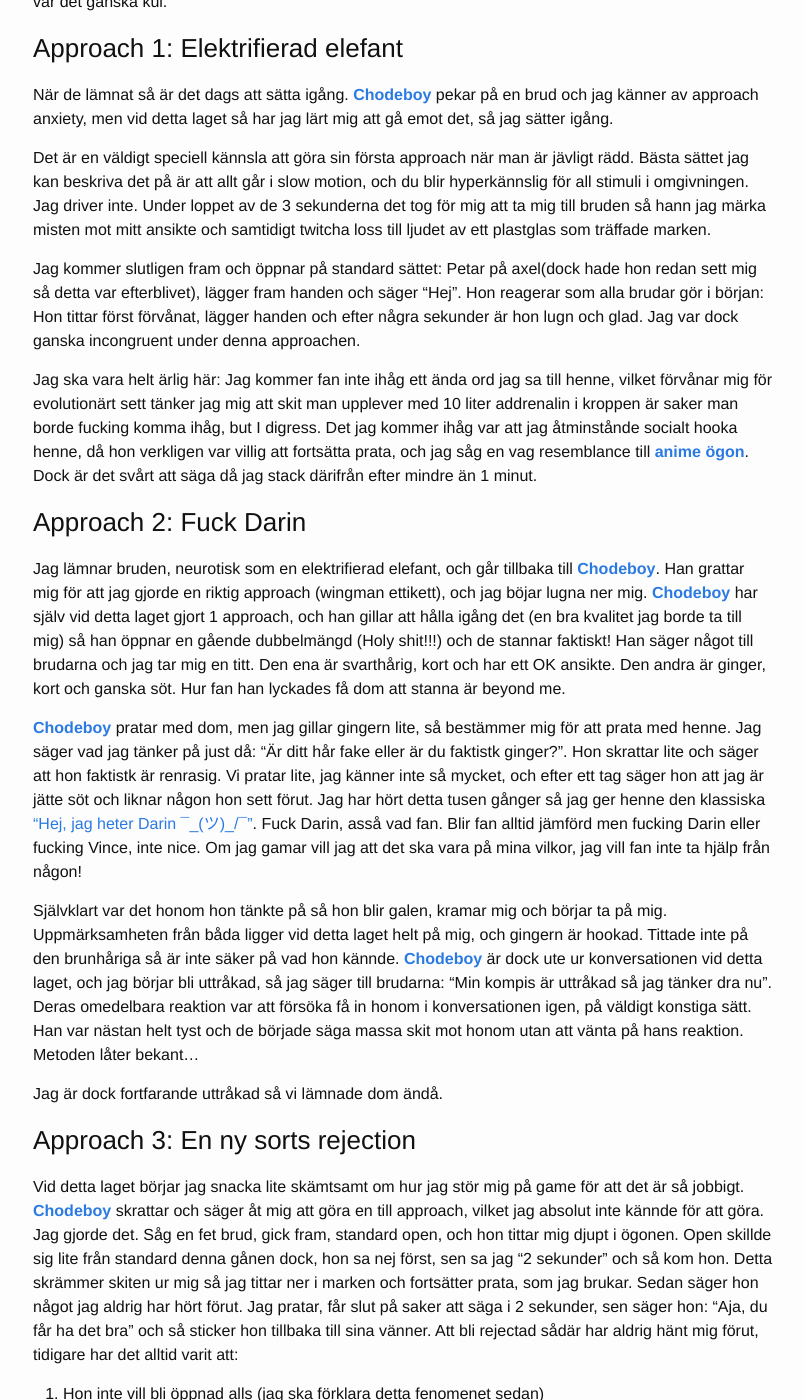
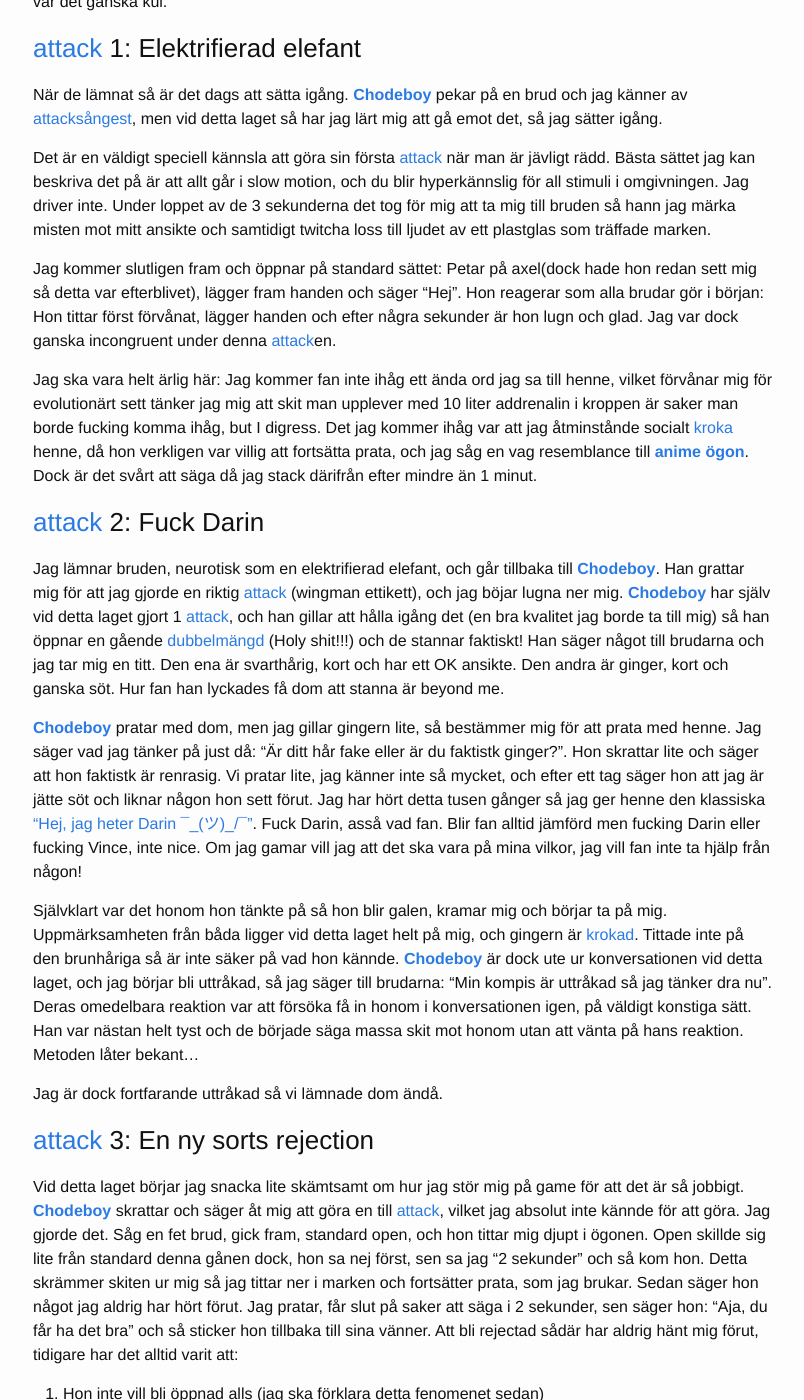
Before and after one commit to state-man/state-man.github.io, a Jekyll site: the page built from _posts/2015-11-06-fr-man-verkligen.markdown, in a window 1280 px wide and 1400 px high, scrolled down 1062 px. Shown: the whole window, without its empty margins (237-1041 px from the left). Built offline with Jekyll 4.4.1, drawn with Linux system fonts in a browser that asks for light colours; some of the changed text lies outside the part shown.

Commit message:
Replace English terms with Swedish ones

```diff
--- a/_posts/2015-11-06-fr-man-verkligen.markdown
+++ b/_posts/2015-11-06-fr-man-verkligen.markdown
@@ -16,37 +16,37 @@ Det verkade vara mycket folk i början, men det visade sig vara mestadels gamlin
 ### Interaktion 1: Ihågkommen
 Han gjorde övningen, och det gick förvånansvärt bra: Han klarade sig i 40 sekunder, vilket är mer än jag först klarade, om jag inte minns fel. Vi blir dock avbrutna under övningen av att vi träffar en tjej som gick i vår grundskola. Vi pratar lite med henne om fluff, sen introducerar hon oss för hennes vänner. Hon hade 2 vänner 1 som var jävligt fet (no offense, många i min familj är fetton) och en som var lite mullig, ingen av dom var KB.
 
-Den lite mulliga stirrar på mig konstigt, vilket creepar ut mig, sen säger hon att hon känner mig. Jag tvivlar på henne först, men sen berättar hon att jag var från Uruguay och gillar Fight Club, så tydligen hade jag pratat med henne förut. Hon hade [**anime ögon**](/om-mig#Glosor) hela tiden, vilket jag tyckte var lustigt då jag inte sagt någonting alls än. Detta är självklart inte en approach, men det är lustigt att bli ihågkommen positivt.
+Den lite mulliga stirrar på mig konstigt, vilket creepar ut mig, sen säger hon att hon känner mig. Jag tvivlar på henne först, men sen berättar hon att jag var från Uruguay och gillar Fight Club, så tydligen hade jag pratat med henne förut. Hon hade [**anime ögon**](/om-mig#Glosor) hela tiden, vilket jag tyckte var lustigt då jag inte sagt någonting alls än. Detta är självklart inte en [attack](/om-mig#Glosor), men det är lustigt att bli ihågkommen positivt.
 
 Vi fortsätter snacka, med vi menar jag mig själv och brudarna ([**Chodeboy**](/om-mig#Personer) är [**Chode**](/om-mig#Glosor)), men efter ett tag så blir jag uttråkad så jag bestämmer mig för att låssas vara en het brud; med det menar jag att jag bara börjar ge 1 ords svar på allt de säger (använde jag semikolon rätt där?). De reagerar som de flesta [**Chodes**](/om-mig#Glosor) brukar och drar, dock på ett relativt positivt sätt, tror jag... jag hoppas det i alla fall. I vilket fall var det ganska kul.
 
-### Approach 1: Elektrifierad elefant
+### [attack](/om-mig#Glosor) 1: Elektrifierad elefant
 
-När de lämnat så är det dags att sätta igång. [**Chodeboy**](/om-mig#Personer) pekar på en brud och jag känner av approach anxiety, men vid detta laget så har jag lärt mig att gå emot det, så jag sätter igång.
+När de lämnat så är det dags att sätta igång. [**Chodeboy**](/om-mig#Personer) pekar på en brud och jag känner av [attacksångest](/om-mig#Glosor), men vid detta laget så har jag lärt mig att gå emot det, så jag sätter igång.
 
-Det är en väldigt speciell kännsla att göra sin första approach när man är jävligt rädd. Bästa sättet jag kan beskriva det på är att allt går i slow motion, och du blir hyperkännslig för all stimuli i omgivningen. Jag driver inte. Under loppet av de 3 sekunderna det tog för mig att ta mig till bruden så hann jag märka misten mot mitt ansikte och samtidigt twitcha loss till ljudet av ett plastglas som träffade marken.
+Det är en väldigt speciell kännsla att göra sin första [attack](/om-mig#Glosor) när man är jävligt rädd. Bästa sättet jag kan beskriva det på är att allt går i slow motion, och du blir hyperkännslig för all stimuli i omgivningen. Jag driver inte. Under loppet av de 3 sekunderna det tog för mig att ta mig till bruden så hann jag märka misten mot mitt ansikte och samtidigt twitcha loss till ljudet av ett plastglas som träffade marken.
 
-Jag kommer slutligen fram och öppnar på standard sättet: Petar på axel(dock hade hon redan sett mig så detta var efterblivet), lägger fram handen och säger "Hej". Hon reagerar som alla brudar gör i början: Hon tittar först förvånat, lägger handen och efter några sekunder är hon lugn och glad. Jag var dock ganska incongruent under denna approachen.
+Jag kommer slutligen fram och öppnar på standard sättet: Petar på axel(dock hade hon redan sett mig så detta var efterblivet), lägger fram handen och säger "Hej". Hon reagerar som alla brudar gör i början: Hon tittar först förvånat, lägger handen och efter några sekunder är hon lugn och glad. Jag var dock ganska incongruent under denna [attack](/om-mig#Glosor)en.
 
-Jag ska vara helt ärlig här: Jag kommer fan inte ihåg ett ända ord jag sa till henne, vilket förvånar mig för evolutionärt sett tänker jag mig att skit man upplever med 10 liter addrenalin i kroppen är saker man borde fucking komma ihåg, but I digress. Det jag kommer ihåg var att jag åtminstånde socialt hooka henne, då hon verkligen var villig att fortsätta prata, och jag såg en vag resemblance till [**anime ögon**](/om-mig#Glosor). Dock är det svårt att säga då jag stack därifrån efter mindre än 1 minut.
+Jag ska vara helt ärlig här: Jag kommer fan inte ihåg ett ända ord jag sa till henne, vilket förvånar mig för evolutionärt sett tänker jag mig att skit man upplever med 10 liter addrenalin i kroppen är saker man borde fucking komma ihåg, but I digress. Det jag kommer ihåg var att jag åtminstånde socialt [kroka](/om-mig#Glosor) henne, då hon verkligen var villig att fortsätta prata, och jag såg en vag resemblance till [**anime ögon**](/om-mig#Glosor). Dock är det svårt att säga då jag stack därifrån efter mindre än 1 minut.
 
-### Approach 2: Fuck Darin
+### [attack](/om-mig#Glosor) 2: Fuck Darin
 
-Jag lämnar bruden, neurotisk som en elektrifierad elefant, och går tillbaka till [**Chodeboy**](/om-mig#Personer). Han grattar mig för att jag gjorde en riktig approach (wingman ettikett), och jag böjar lugna ner mig. [**Chodeboy**](/om-mig#Personer) har själv vid detta laget gjort 1 approach, och han gillar att hålla igång det (en bra kvalitet jag borde ta till mig) så han öppnar en gående dubbelmängd (Holy shit!!!) och de stannar faktiskt! Han säger något till brudarna och jag tar mig en titt. Den ena är svarthårig, kort och har ett OK ansikte. Den andra är ginger, kort och ganska söt. Hur fan han lyckades få dom att stanna är beyond me.
+Jag lämnar bruden, neurotisk som en elektrifierad elefant, och går tillbaka till [**Chodeboy**](/om-mig#Personer). Han grattar mig för att jag gjorde en riktig [attack](/om-mig#Glosor) (wingman ettikett), och jag böjar lugna ner mig. [**Chodeboy**](/om-mig#Personer) har själv vid detta laget gjort 1 [attack](/om-mig#Glosor), och han gillar att hålla igång det (en bra kvalitet jag borde ta till mig) så han öppnar en gående [dubbelmängd](/om-mig#Glosor) (Holy shit!!!) och de stannar faktiskt! Han säger något till brudarna och jag tar mig en titt. Den ena är svarthårig, kort och har ett OK ansikte. Den andra är ginger, kort och ganska söt. Hur fan han lyckades få dom att stanna är beyond me.
 
 [**Chodeboy**](/om-mig#Personer) pratar med dom, men jag gillar gingern lite, så bestämmer mig för att prata med henne. Jag säger vad jag tänker på just då: "Är ditt hår fake eller är du faktistk ginger?". Hon skrattar lite och säger att hon faktistk är renrasig. Vi pratar lite, jag känner inte så mycket, och efter ett tag säger hon att jag är jätte söt och liknar någon hon sett förut. Jag har hört detta tusen gånger så jag ger henne den klassiska ["Hej, jag heter Darin ¯\_(ツ)_/¯"](https://www.youtube.com/watch?v=goEQx-yA1OU). Fuck Darin, asså vad fan. Blir fan alltid jämförd men fucking Darin eller fucking Vince, inte nice. Om jag gamar vill jag att det ska vara på mina vilkor, jag vill fan inte ta hjälp från någon!
 
-Självklart var det honom hon tänkte på så hon blir galen, kramar mig och börjar ta på mig. Uppmärksamheten från båda ligger vid detta laget helt på mig, och gingern är hookad. Tittade inte på den brunhåriga så är inte säker på vad hon kännde. [**Chodeboy**](/om-mig#Personer) är dock ute ur konversationen vid detta laget, och jag börjar bli uttråkad, så jag säger till brudarna: "Min kompis är uttråkad så jag tänker dra nu". Deras omedelbara reaktion var att försöka få in honom i konversationen igen, på väldigt konstiga sätt. Han var nästan helt tyst och de började säga massa skit mot honom utan att vänta på hans reaktion. Metoden låter bekant...
+Självklart var det honom hon tänkte på så hon blir galen, kramar mig och börjar ta på mig. Uppmärksamheten från båda ligger vid detta laget helt på mig, och gingern är [krokad](/om-mig#Glosor). Tittade inte på den brunhåriga så är inte säker på vad hon kännde. [**Chodeboy**](/om-mig#Personer) är dock ute ur konversationen vid detta laget, och jag börjar bli uttråkad, så jag säger till brudarna: "Min kompis är uttråkad så jag tänker dra nu". Deras omedelbara reaktion var att försöka få in honom i konversationen igen, på väldigt konstiga sätt. Han var nästan helt tyst och de började säga massa skit mot honom utan att vänta på hans reaktion. Metoden låter bekant...
 
 Jag är dock fortfarande uttråkad så vi lämnade dom ändå.
 
-### Approach 3: En ny sorts rejection
+### [attack](/om-mig#Glosor) 3: En ny sorts rejection
 
-Vid detta laget börjar jag snacka lite skämtsamt om hur jag stör mig på game för att det är så jobbigt. [**Chodeboy**](/om-mig#Personer) skrattar och säger åt mig att göra en till approach, vilket jag absolut inte kännde för att göra. Jag gjorde det. Såg en fet brud, gick fram, standard open, och hon tittar mig djupt i ögonen. Open skillde sig lite från standard denna gånen dock, hon sa nej först, sen sa jag "2 sekunder" och så kom hon. Detta skrämmer skiten ur mig så jag tittar ner i marken och fortsätter prata, som jag brukar. Sedan säger hon något jag aldrig har hört förut. Jag pratar, får slut på saker att säga i 2 sekunder, sen säger hon: "Aja, du får ha det bra" och så sticker hon tillbaka till sina vänner. Att bli rejectad sådär har aldrig hänt mig förut, tidigare har det alltid varit att:
+Vid detta laget börjar jag snacka lite skämtsamt om hur jag stör mig på game för att det är så jobbigt. [**Chodeboy**](/om-mig#Personer) skrattar och säger åt mig att göra en till [attack](/om-mig#Glosor), vilket jag absolut inte kännde för att göra. Jag gjorde det. Såg en fet brud, gick fram, standard open, och hon tittar mig djupt i ögonen. Open skillde sig lite från standard denna gånen dock, hon sa nej först, sen sa jag "2 sekunder" och så kom hon. Detta skrämmer skiten ur mig så jag tittar ner i marken och fortsätter prata, som jag brukar. Sedan säger hon något jag aldrig har hört förut. Jag pratar, får slut på saker att säga i 2 sekunder, sen säger hon: "Aja, du får ha det bra" och så sticker hon tillbaka till sina vänner. Att bli rejectad sådär har aldrig hänt mig förut, tidigare har det alltid varit att:
 
 1. Hon inte vill bli öppnad alls (jag ska förklara detta fenomenet sedan)
-2. Att hon inte blir hookad direkt men typ stannar där och väntar på att bli hookad / se mer av min personlighet
-3. Blir hookad direkt
+2. Att hon inte blir [krokad](/om-mig#Glosor) direkt men typ stannar där och väntar på att bli [krokad](/om-mig#Glosor) / se mer av min personlighet
+3. Blir [krokad](/om-mig#Glosor) direkt
 
 Detta var väldigt intressant, och lite deprimerande, i alla fall i stunden. Detta fick ner mitt state ganske mycket, vilket är förvånande med tanke på att jag inte var attraherad över huvud taget av henne. Så kontenan av detta var att jag, inte bara blev dissad av en fattie, men jag blev dissad på ett sätt jag aldrig tidigare skådat!
 
@@ -54,7 +54,7 @@ Detta var väldigt intressant, och lite deprimerande, i alla fall i stunden. Det
 
 Vi går in på dansgolvet och dansar lite. Jag visar [**Chodeboy**](/om-mig#Personer) [maskdansen](https://youtu.be/YsnIYDk1RAM?t=3m20s). Det var allt.
 
-### Approach 4: Hookar man borde man agera
+### [attack](/om-mig#Glosor) 4: [kroka](/om-mig#Glosor) man borde man agera
 
 Jag berättar för [**Chodeboy**](/om-mig#Personer) att jag är död och troligen inte kan komma tillbaka. Hon som gick i vår gamla skola är också i närheten och det känns pinsamt att approcha framför henne, säger jag. Han kallar mig en jävla [**Chode**](/om-mig#Glosor) och säger åt mig att öppna en dubellmängd med honom. Jag går fram bakom honom och jag öppnar. De var 2 brudar, den ena pratade i telefon så jag såg henne inte och den andra var blond och *lite* söt. Vi pratar båda med henne lite, men uppmärksamheten ligger på [**Chodeboy**](/om-mig#Personer) som snackar med henne mest. Den andra bruden lägger på och vänder sig mot oss. Det visar sig att de båda var tvillingar. Jag tänker: "De är identiska ändå" så jag börjar prata med den nya tvillingen.
 
@@ -66,7 +66,7 @@ Efter ett tag kommer den andra tvillingen fram till mig och viskar "Man får". S
 
 Kännde mig som sagt osäker så gjorde ingenting. Hennes vänner kommer tillbaka och denna gången följer hon med. Hon avslutar med "Vi ses väl någon gång?". Jag är inte mindre död vi det här laget.
 
-### Approach 5: Nu blir det läskigt
+### [attack](/om-mig#Glosor) 5: Nu blir det läskigt
 
 Vi går fram till två brudar som står i ett hörn. Jag tar den fulare, tänker att jag inte har mycket till chans vid detta laget ändå. Jag snackar med denna bruden, och hon pratar tillbaka men visar så lite intresse man kan tänka sig. Jag pratar med henne och hon sitter seriöst med telefonen i handen och svarar bara med: "Ah", "Ok", "Jo". Jag tänker att detta är en chans att plowa i 2 minuter som Julien säger. Jag stannar kvar i mer än 2 minuter och inget händer. "Sorgligt" tänker jag, men jag stannar för [**Chodeboys**](/om-mig#Personer) skull. Min brud kallar till sig några personer, och med kallar till sig menar jag: Lämnar mig i mitten av en mening för att hämta några dudes.
 
```
Also changed, not shown: other parts of _posts/2015-11-06-fr-man-verkligen.markdown (+3 -3 lines).
